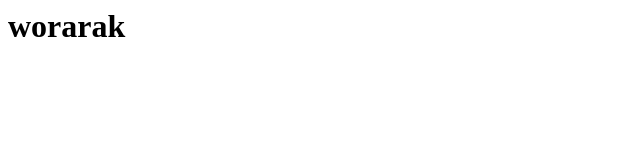
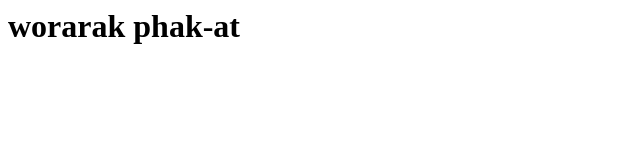
Before and after one commit to worler55/git-101, a plain HTML site: page index.html in a window 1280 px wide. Shown: the whole page, without its empty margins (0-640 px from the left). Drawn offline with Linux system fonts and the light colour scheme.

Commit message:
Add Last name in index.html

```diff
--- a/index.html
+++ b/index.html
@@ -8,7 +8,7 @@
 </head>
 
 <body>
-    <h1>worarak</h1>
+    <h1>worarak phak-at</h1>
 </body>
 
 </html>
```
